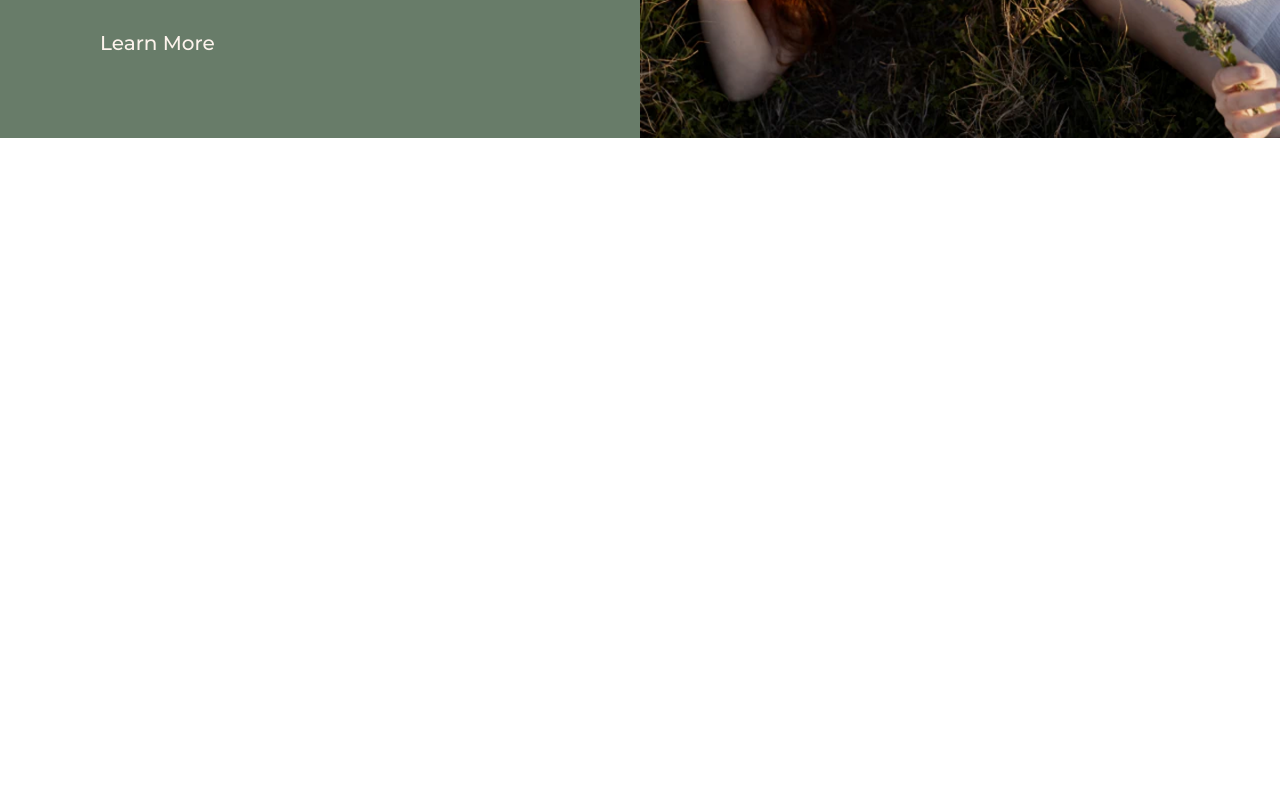
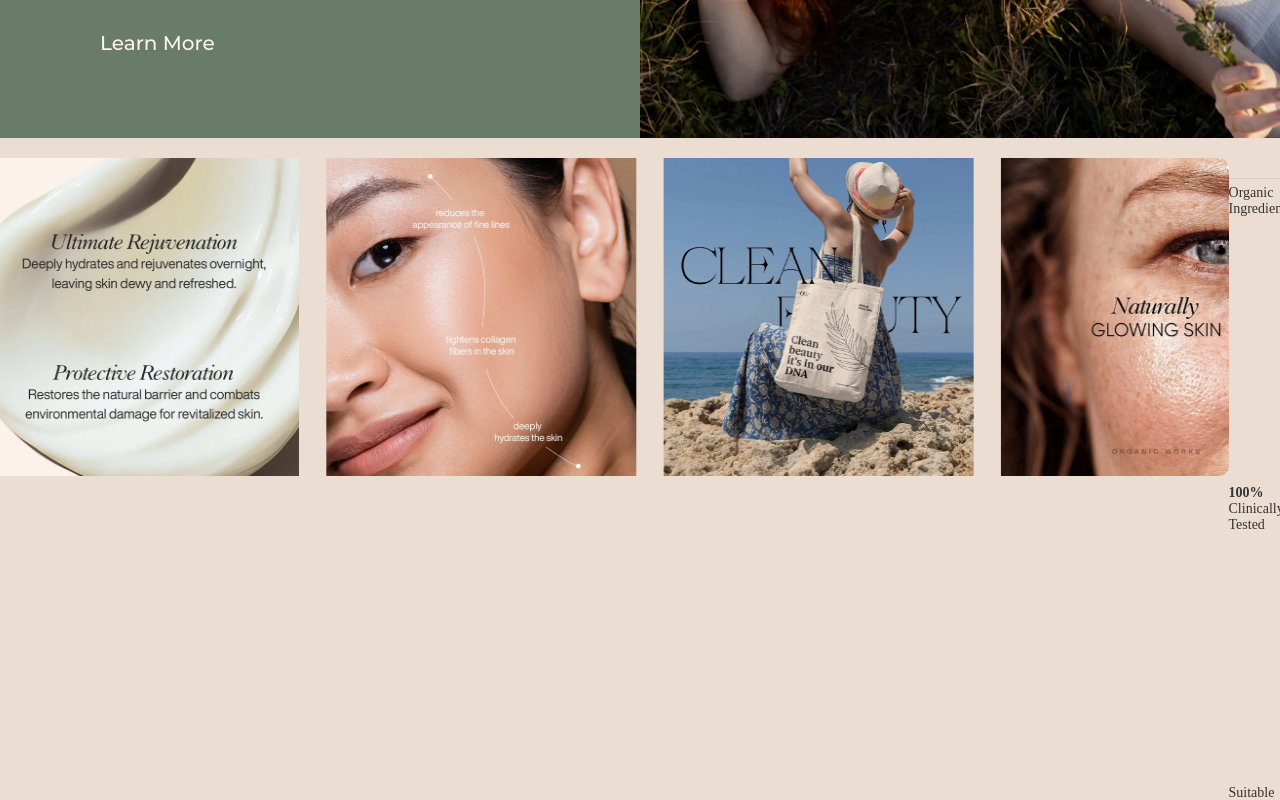
Before and after one commit to IshitaJain2001/self-soul, a React (Vite) app: page / in a window 1280 px wide. Shown: the part 6260-7060 px from the top of the page. Before the commit the page ends 6398 px from the top, so only its background shows below. Built offline with nearby package versions, Linux system fonts and the light colour scheme.

Commit message:
marcquee

```diff
--- a/src/App.jsx
+++ b/src/App.jsx
@@ -11,6 +11,7 @@ import ImageSection2 from "./Components/Image-Section"
 import WhatTheySay from "./Components/WhatTheySay"
 import NatureComp from "./Components/NatureComp"
 import OrganicComp from "./Components/OrganicComp"
+import Marcquee from "./Components/Marcquee"
 
 
 function App() {
@@ -30,6 +31,7 @@ function App() {
    <WhatTheySay/>
    <NatureComp/>
    <OrganicComp/>
+   <Marcquee/>
     </>
   )
 }
--- /dev/null
+++ b/src/Components/Marcquee.css
@@ -0,0 +1,30 @@
+@import "./colors.css";
+
+
+
+.marcquee-container {
+    height: 1026px;
+  padding: 20px;
+background: var(--pink-text);
+display: flex;
+justify-content: center;
+}
+
+.marcquee-container img {
+  max-width: 100%;
+  height: 318px;
+  border-radius: 10px;
+  width: 1272px;
+
+}
+
+.features {
+  display: flex;
+  justify-content: space-around;
+  flex-wrap: wrap;
+  margin-top: 20px;
+  font-size: 14px;
+  border-top: 1px solid #ccc;
+  padding-top: 10px;
+  color: #333;
+}
--- /dev/null
+++ b/src/Components/Marcquee.jsx
@@ -0,0 +1,17 @@
+ import "./Marcquee.css"
+ import img from "../assets/marquee.png"
+
+ export default function Marcquee(){
+    return(
+     <div class="marcquee-container">
+    <img src={img} alt="Heal with nature banner"/>
+    <div class="features">
+      <p>Organic Ingredients</p>
+      <p><strong>100%</strong> Clinically Tested</p>
+      <p>Suitable For All Skin Types</p>
+      <p><strong>100%</strong> Vegan</p>
+      <p><strong>100%</strong> Cruelty Free</p>
+    </div>
+  </div>
+    )
+ }
```
Also changed, not shown: src/assets/marquee.png (added).
